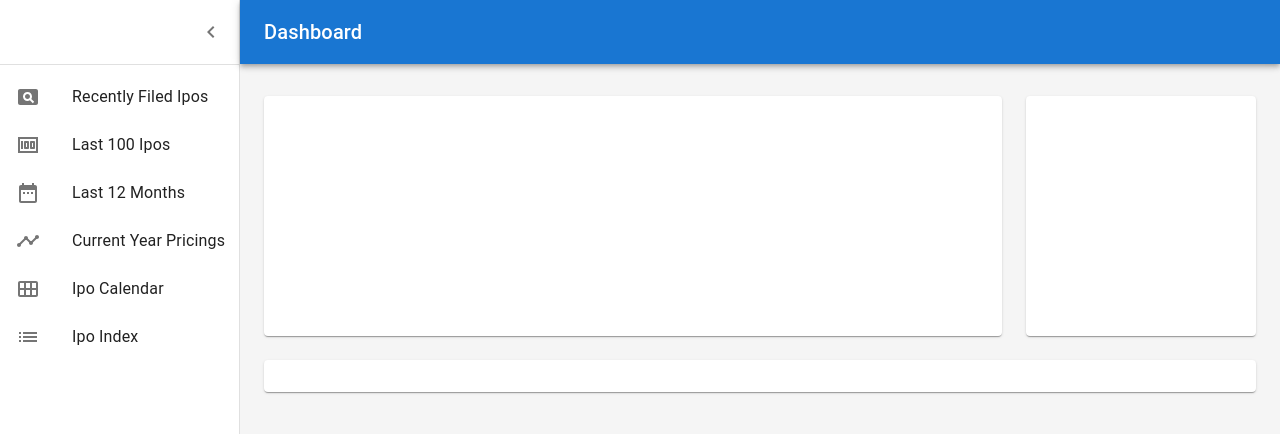
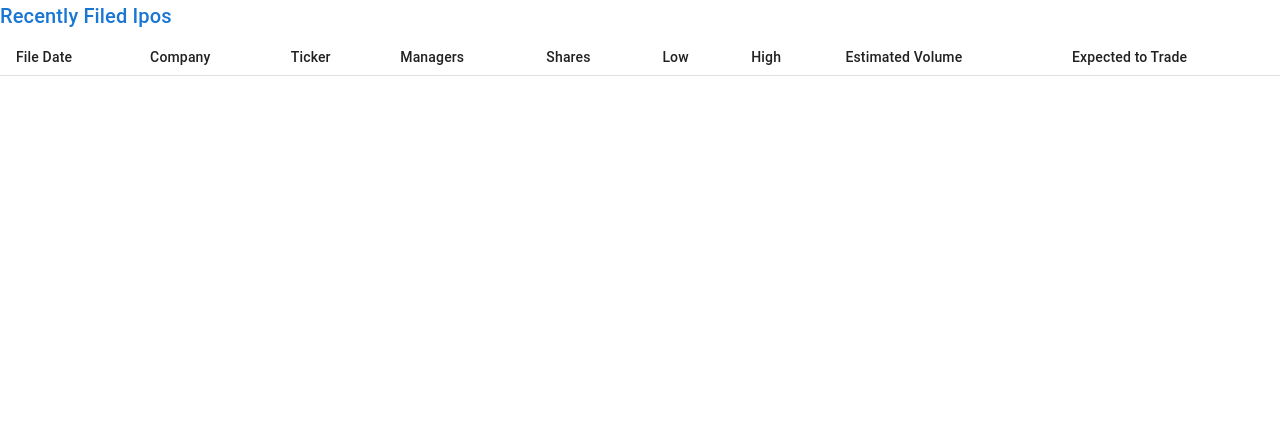
Before and after one commit to drubio1989/ipo_wathtower_fe, a React (Create React App) app: page /ipos-recently-filed in a window 1280 px wide. Shown: the top 434 px of the page. Built offline with nearby package versions, Linux system fonts and the light colour scheme.

Commit message:
Setup react router basis

```diff
--- /dev/null
+++ b/src/components/AppBar.js
@@ -0,0 +1,65 @@
+import useState from 'react';
+import MuiAppBar from '@mui/material/AppBar';
+import { styled } from '@mui/material/styles';
+import MenuIcon from '@mui/icons-material/Menu';
+import IconButton from '@mui/material/IconButton';
+import Toolbar from '@mui/material/Toolbar';
+import Typography from '@mui/material/Typography';
+
+const drawerWidth = 240;
+
+export const AppBar = styled(MuiAppBar, {
+  shouldForwardProp: (prop) => prop !== 'open',
+})(({ theme, open }) => ({
+  zIndex: theme.zIndex.drawer + 1,
+  transition: theme.transitions.create(['width', 'margin'], {
+    easing: theme.transitions.easing.sharp,
+    duration: theme.transitions.duration.leavingScreen,
+  }),
+  ...(open && {
+    marginLeft: drawerWidth,
+    width: `calc(100% - ${drawerWidth}px)`,
+    transition: theme.transitions.create(['width', 'margin'], {
+      easing: theme.transitions.easing.sharp,
+      duration: theme.transitions.duration.enteringScreen,
+    }),
+  }),
+}))
+
+export const Bar = () => {
+
+
+  return (
+    <AppBar position="absolute" >
+      <Toolbar
+        sx={{
+          pr: '24px', // keep right padding when drawer closed
+        }}
+      >
+        <IconButton
+          edge="start"
+          color="inherit"
+          aria-label="open drawer"
+
+          sx={{
+            marginRight: '36px',
+            ...( { display: 'none' }),
+          }}
+        >
+          <MenuIcon />
+        </IconButton>
+        <Typography
+          component="h1"
+          variant="h6"
+          color="inherit"
+          noWrap
+          sx={{ flexGrow: 1 }}
+        >
+          Dashboard
+        </Typography>
+      </Toolbar>
+    </AppBar>
+  )
+};
+
+export default Bar;
--- a/src/index.js
+++ b/src/index.js
@@ -1,12 +1,33 @@
 import React from 'react';
 import ReactDOM from 'react-dom';
+import {
+  BrowserRouter,
+  Routes,
+  Route
+} from "react-router-dom";
 import './index.css';
-import DashboardContent from './App';
+import App from './App';
+import RecentlyFiled from './routes/RecentlyFiled';
+import LastOneHundred from './routes/LastOneHundred';
+import LastTwelveMonths from './routes/LastTwelveMonths';
+import CurrentYearPricings from './routes/CurrentYearPricings';
+import IpoCalendar from './routes/IpoCalendar';
+import IpoIndex from './routes/IpoIndex';
 import reportWebVitals from './reportWebVitals';
 
 ReactDOM.render(
   <React.StrictMode>
-    <DashboardContent />
+    <BrowserRouter>
+      <Routes>
+        <Route path="/" element={<App />} />
+        <Route path="/ipos-recently-filed" element={<RecentlyFiled />} />
+        <Route path="/last-100-ipos" element={<LastOneHundred />} />
+        <Route path="/last-12-months" element={<LastTwelveMonths />} />
+        <Route path="/current-year-pricings" element={<CurrentYearPricings/>} />
+        <Route path="/ipo-calendar" element={<IpoCalendar />} />
+        <Route path="/ipo-index" element={<IpoIndex />} />
+      </Routes>
+    </BrowserRouter>
   </React.StrictMode>,
   document.getElementById('root')
 );
--- /dev/null
+++ b/src/routes/CurrentYearPricings.js
@@ -0,0 +1,7 @@
+import AppBar from '../components/AppBar';
+
+export default function CurrentYearPricings() {
+  return (
+    <AppBar />
+  );
+}
--- /dev/null
+++ b/src/routes/IpoCalendar.js
@@ -0,0 +1,7 @@
+import App from '../App';
+
+export default function IpoCalendar() {
+  return (
+    <App />
+  );
+}
--- /dev/null
+++ b/src/routes/IpoIndex.js
@@ -0,0 +1,7 @@
+import App from '../App';
+
+export default function IpoIndex() {
+  return (
+    <App />
+  );
+}
--- /dev/null
+++ b/src/routes/LastOneHundred.js
@@ -0,0 +1,7 @@
+import App from '../App';
+
+export default function LastOneHundred() {
+  return (
+    <App />
+  );
+}
--- /dev/null
+++ b/src/routes/LastTwelveMonths.js
@@ -0,0 +1,7 @@
+import App from '../App';
+
+export default function LastTwelveMonths() {
+  return (
+    <App />
+  );
+}
--- /dev/null
+++ b/src/routes/RecentlyFiled.js
@@ -0,0 +1,48 @@
+import App from '../App';
+import * as React from 'react';
+import Link from '@mui/material/Link';
+import Table from '@mui/material/Table';
+import TableBody from '@mui/material/TableBody';
+import TableCell from '@mui/material/TableCell';
+import TableHead from '@mui/material/TableHead';
+import TableRow from '@mui/material/TableRow';
+import Typography from '@mui/material/Typography';
+
+export default function RecentlyFiled() {
+  return (
+    <React.Fragment>
+       <Typography component="h2" variant="h6" color="primary" gutterBottom>
+        Recently Filed Ipos
+      </Typography>
+      <Table size="small">
+        <TableHead>
+          <TableRow>
+            <TableCell>File Date</TableCell>
+            <TableCell>Company</TableCell>
+            <TableCell>Ticker</TableCell>
+            <TableCell>Managers</TableCell>
+            <TableCell>Shares</TableCell>
+            <TableCell>Low</TableCell>
+            <TableCell>High</TableCell>
+            <TableCell>Estimated Volume</TableCell>
+            <TableCell>Expected to Trade</TableCell>
+          </TableRow>
+        </TableHead>
+        <TableBody>
+          {/* {rows.map((row) => (
+            <TableRow key={row.id}>
+              <TableCell>{row.date}</TableCell>
+              <TableCell>{row.name}</TableCell>
+              <TableCell>{row.shipTo}</TableCell>
+              <TableCell>{row.paymentMethod}</TableCell>
+              <TableCell align="right">{`$${row.amount}`}</TableCell>
+            </TableRow>
+          ))} */}
+        </TableBody>
+      </Table>
+      {/* <Link color="primary" href="#" onClick={preventDefault} sx={{ mt: 3 }}>
+        See more orders
+      </Link> */}
+    </React.Fragment>
+  );
+}
```
